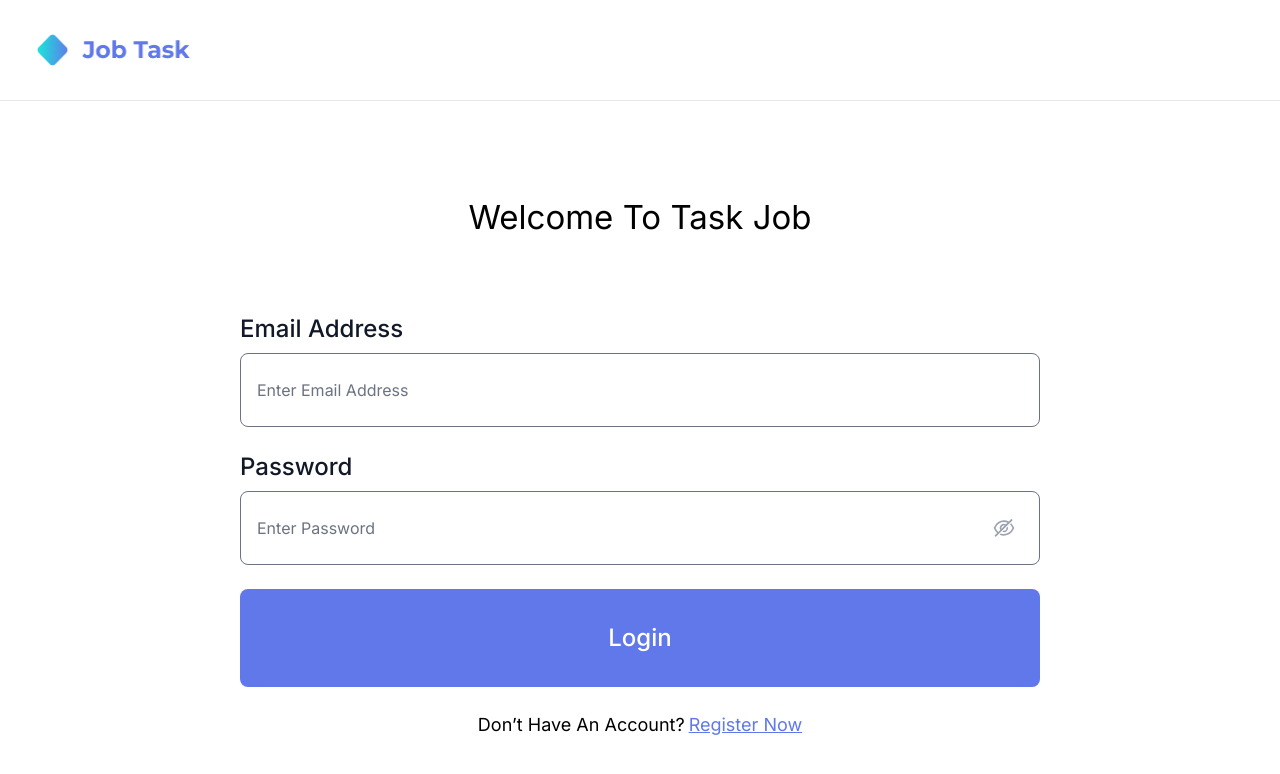
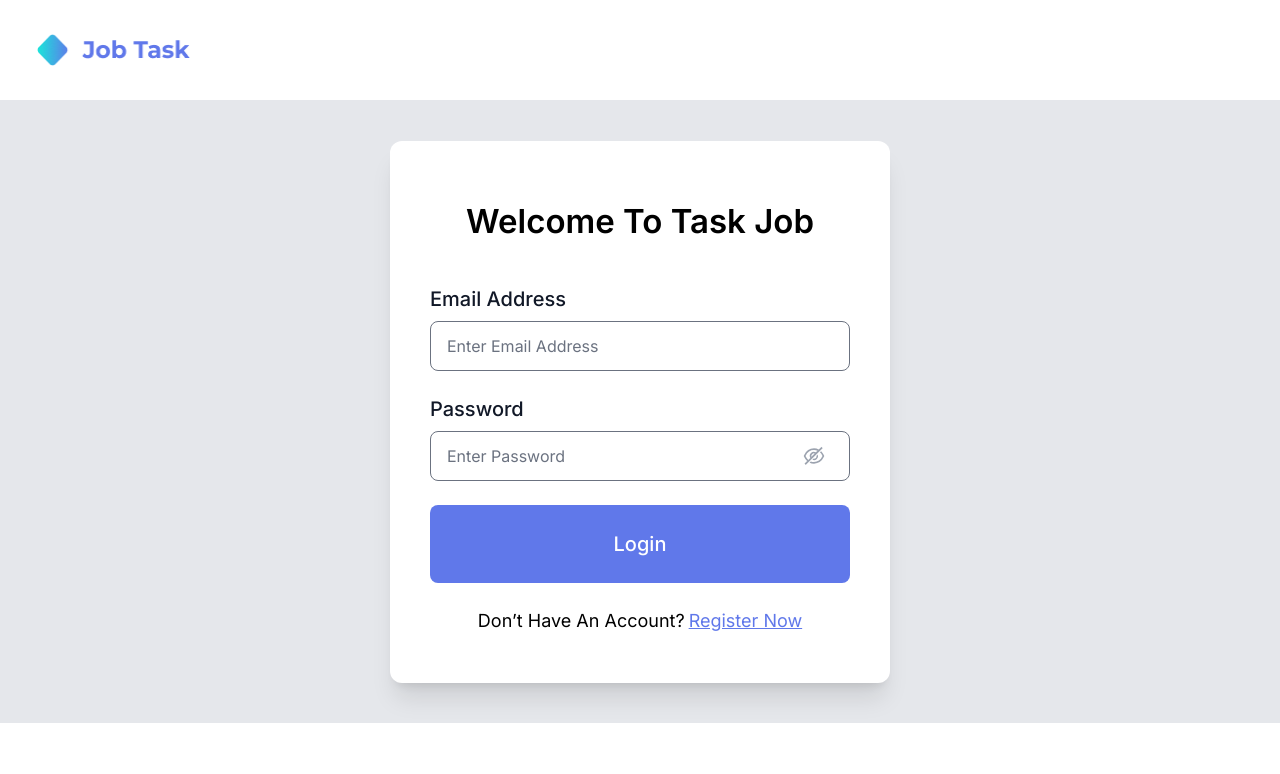
Before and after one commit to Neamul01/job-task, a Next.js app: page /auth/login in a window 1280 px wide. Shown: the top 774 px of the page. Built offline with nearby package versions, Linux system fonts and the light colour scheme.

Commit message:
registration layout

```diff
--- a/app/admin/courses/page.tsx
+++ b/app/admin/courses/page.tsx
@@ -46,7 +46,7 @@ export default function Page() {
       </div>
       <button
         onClick={() => router.push("/admin/courses/curriculam")}
-        className="py-2 px-5 rounded-xl mt-2 bg-gray-50 hover:bg-gray-200 text-black border"
+        className="py-2 px-5 rounded-xl mt-2 bg-red-300 hover:bg-gray-200 text-black border"
       >
         Curriculam
       </button>
--- a/app/auth/layout.tsx
+++ b/app/auth/layout.tsx
@@ -37,8 +37,11 @@ export default function Layout({ children }: { children: React.ReactNode }) {
   }, [path]);
 
   return (
-    <PageLayout className="md:my-[100px] my-10 ">
-      <div className="md:w-[1000px] md:h-[767px] mx-auto ">
+    <PageLayout
+      className="flex items-center py-10  bg-gray-200"
+      parentClass="px-0"
+    >
+      <div className="md:w-[1000px] mx-auto">
         {activePaths.includes("/login") ? null : (
           <div className="flex flex-wrap md:flex-nowrap justify-center gap-4 mb-12">
             {Object.keys(tabs).map((tab, i) => {
--- a/app/auth/login/page.tsx
+++ b/app/auth/login/page.tsx
@@ -44,8 +44,8 @@ export default function Page() {
       });
   };
   return (
-    <div className="mx-auto md:w-[800px] md:h-[588px] px-2 md:px-0 flex flex-col">
-      <h1 className="text-center md:text-h1 text-2xl md:mb-20 mb-10">
+    <div className="mx-auto md:w-[500px] px-2 md:px-10 py-4 md:py-12 md:pt-16 rounded-xl flex flex-col bg-white shadow-xl">
+      <h1 className="text-center md:text-h1 text-2xl md:mb-12 font-semibold mb-10">
         Welcome To Task Job
       </h1>
       <form className="flex flex-col md:gap-6 gap-3 " onSubmit={handleSubmit}>
@@ -54,7 +54,7 @@ export default function Page() {
             <Label
               htmlFor="email"
               value="Email Address"
-              className="md:text-2xl"
+              className="xl:text-xl md:text-lg"
             />
           </div>
           <input
@@ -65,7 +65,7 @@ export default function Page() {
               setFormData({ ...formData, email: e.target.value })
             }
             placeholder="Enter Email Address"
-            className="border w-full rounded-lg md:px-4 md:py-6 focus:outline-none focus:ring-2 focus:ring-primary focus:border-transparent"
+            className="border w-full rounded-lg xl:px-4 xl:py-3 focus:outline-none focus:ring-2 focus:ring-primary focus:border-transparent"
           />
         </div>
         <div className="">
@@ -73,7 +73,7 @@ export default function Page() {
             <Label
               htmlFor="password"
               value="Password"
-              className="md:text-2xl"
+              className="xl:text-xl md:text-lg"
             />
           </div>
           <div className="relative">
@@ -85,7 +85,7 @@ export default function Page() {
                 setFormData({ ...formData, password: e.target.value })
               }
               placeholder="Enter Password"
-              className="border w-full rounded-lg md:px-4 md:py-6 focus:outline-none focus:ring-2 focus:ring-primary focus:border-transparent"
+              className="border w-full rounded-lg xl:px-4 xl:py-3 focus:outline-none focus:ring-2 focus:ring-primary focus:border-transparent"
             />
             <div className="absolute top-1/2 right-6 transform -translate-y-1/2 cursor-pointer">
               <AiOutlineEyeInvisible className="text-2xl text-gray-400" />
@@ -93,10 +93,10 @@ export default function Page() {
           </div>
         </div>
         <Button
-          className="bg-primary md:py-6 md:px-4 hover:bg-secondary"
+          className="bg-primary md:py-4 md:px-3 hover:bg-secondary"
           type="submit"
         >
-          <span className="md:text-2xl">Login</span>
+          <span className="xl:text-xl md:text-lg">Login</span>
         </Button>
         <div className="w-full flex justify-center text-xs md:text-lg">
           Don’t Have An Account?{" "}
--- a/app/auth/registration/information/page.tsx
+++ b/app/auth/registration/information/page.tsx
@@ -24,9 +24,9 @@ export default function Page() {
   };
 
   return (
-    <div className="md:max-w-registration md:h-[469px] mx-auto">
+    <div className="md:max-w-registration mx-auto">
       <div className="flex flex-col gap-6">
-        <h1 className="md:text-h1 text-2xl mb-8 md:mb-0 capitalize flex justify-center font-semibold">
+        <h1 className="md:text-h1 text-2xl mb-8 md:mb-10 capitalize flex justify-center font-semibold">
           personal information
         </h1>
       </div>
--- /dev/null
+++ b/app/auth/registration/layout.tsx
@@ -0,0 +1,9 @@
+import React from "react";
+
+export default function layout({ children }: { children: React.ReactNode }) {
+  return (
+    <div className="max-w-registration bg-white mx-auto px-9 py-10 rounded-xl shadow-xl">
+      {children}
+    </div>
+  );
+}
--- a/app/auth/registration/security/page.tsx
+++ b/app/auth/registration/security/page.tsx
@@ -36,7 +36,7 @@ export default function Page() {
   return (
     <div className="md:max-w-registration mx-auto">
       <div className="flex flex-col gap-6">
-        <h1 className="md:text-h1 text-2xl capitalize flex justify-center font-semibold">
+        <h1 className="md:text-h1 text-2xl capitalize mb-10 flex justify-center font-semibold">
           Security
         </h1>
       </div>
--- a/tailwind.config.ts
+++ b/tailwind.config.ts
@@ -14,7 +14,7 @@ const config: Config = {
       },
       maxWidth: {
         layout: "95rem",
-        registration: "800px",
+        registration: "600px",
       },
       backgroundImage: {
         "gradient-radial": "radial-gradient(var(--tw-gradient-stops))",
```
